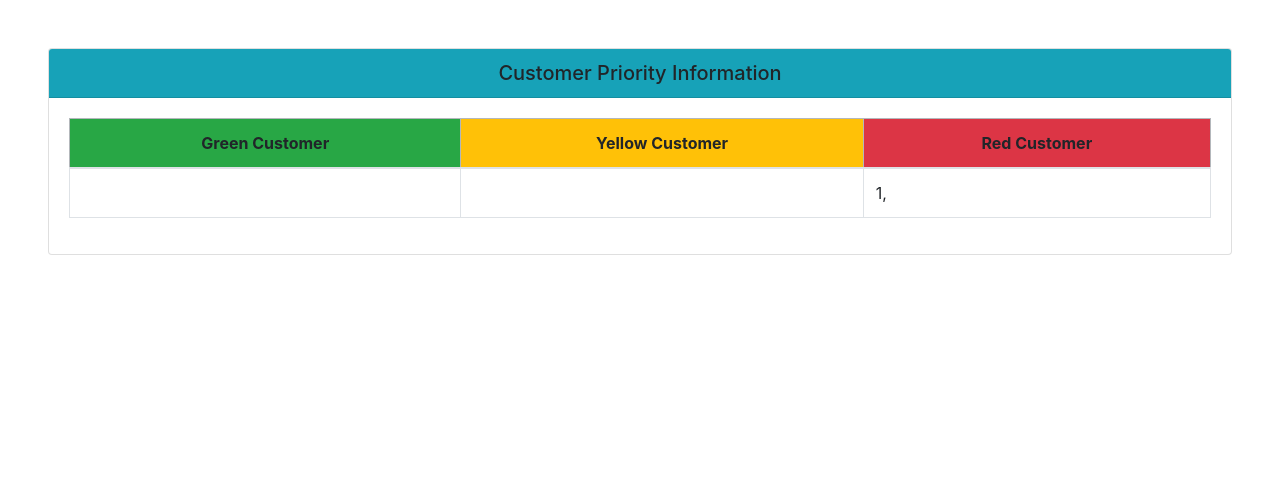
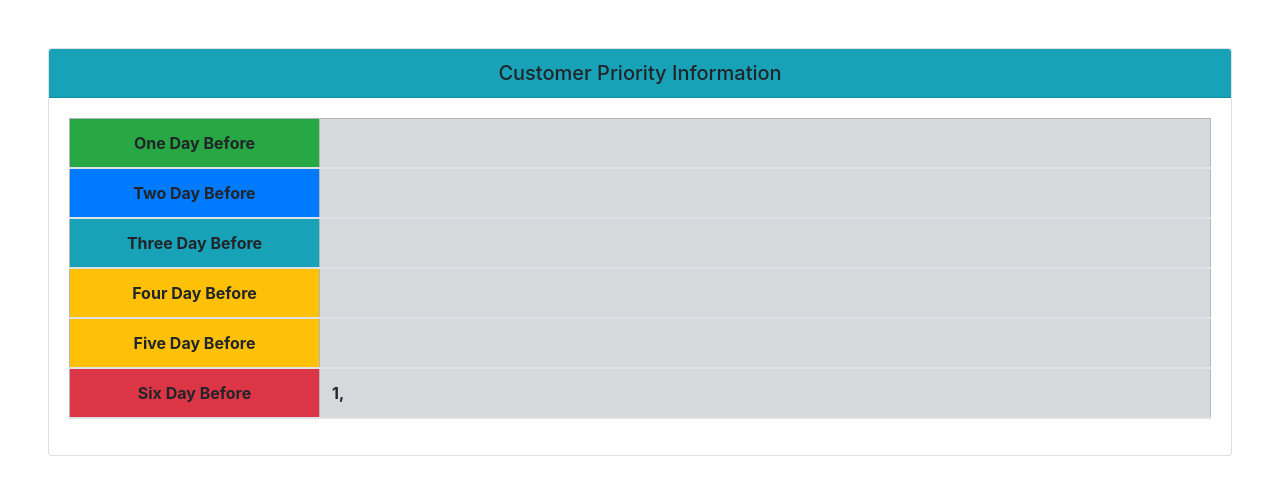
Before and after one commit to mahamudhasan124/WaterSupply, a Django app: page /customer_priority in a window 1280 px wide. Shown: the part 56-551 px from the top of the page. Run offline with Django 3.2, Linux system fonts and the light colour scheme; a user stored in the database is signed in; tables that the repository leaves empty hold one stand-in row (values such as "Sample post"); lists and menus that the app fills with data are empty; some libraries are stand-ins or nearby versions.

Commit message:
priority days and order edit updated

```diff
--- a/pura/templates/pura/customer_details.html
+++ b/pura/templates/pura/customer_details.html
@@ -67,6 +67,8 @@
           {% for order in orders %}
               {{ order.created }},
           {% endfor %}
+          <p>Total : {{ customer_monthly_total }}</p>
+
           <hr>
 
       </div>
--- a/pura/templates/pura/customer_priority.html
+++ b/pura/templates/pura/customer_priority.html
@@ -11,38 +11,96 @@
        <table class="table table-bordered table-hover">
       <thead class="table-secondary">
     <tr>
-      <th class="text-center bg-success" scope="col">Green Customer</th>
-      <th class="text-center bg-warning" scope="col">Yellow Customer</th>
-      <th class="text-center bg-danger" scope="col">Red Customer</th>
+      <th class="text-center bg-success" scope="col" style="width: 250px">One Day Before</th>
+      <th>
+          <div>
+            {% for o in one %}
+               {{ o }},
+             {% endfor %}
+          </div>
+      </th>
+    </tr>
+
+    <tr>
+      <th class="text-center bg-primary" scope="col" style="width: 250px">Two Day Before</th>
+      <th>
+          <div>
+            {% for t in two %}
+            {{ t }},
+            {% endfor %}
+          </div>
+      </th>
+    </tr>
+
+    <tr>
+      <th class="text-center bg-info" scope="col" style="width: 250px">Three Day Before</th>
+      <th>
+          <div>
+            {% for t in three %}
+               {{ t }},
+             {% endfor %}
+          </div>
+      </th>
+    </tr>
+
+    <tr>
+      <th class="text-center bg-warning" scope="col" style="width: 250px">Four Day Before</th>
+      <th>
+          <div>
+            {% for f in four %}
+               {{ f }},
+             {% endfor %}
+          </div>
+      </th>
+    </tr>
+
+    <tr>
+      <th class="text-center bg-warning" scope="col" style="width: 250px">Five Day Before</th>
+      <th>
+          <div>
+            {% for f in five %}
+               {{ f }},
+             {% endfor %}
+          </div>
+      </th>
+    </tr>
+
+    <tr>
+      <th class="text-center bg-danger" scope="col" style="width: 250px">Six Day Before</th>
+      <th>
+          <div>
+            {% for s in six %}
+            {{ s }},
+            {% endfor %}
+          </div>
+      </th>
     </tr>
   </thead>
+<!--
   <tbody>
     <td>
     <div>
         {% for g in green_customer %}
-            {{ g.customer_id }}
+            {{ g }},
         {% endfor %}
     </div>
 
     </td>
     <td scope="col">
         {% for y in yellow_customer %}
-            <p>{{ y.customer_id }} </p>
+            {{ y }},
         {% endfor %}
     </td>
     <td scope="col">
         {% for r in red_customer %}
-            {{ r.customer_id }},
+            {{ r }},
         {% endfor %}
     </td>
   </tbody>
+-->
 </table>
       </div>
     </div>
 </div>
 
-        {% for g in green_customer %}
-            {{ g.customer_id }}
-        {% endfor %}
-
 {% endblock %}
--- a/pura/templates/pura/order.html
+++ b/pura/templates/pura/order.html
@@ -54,7 +54,7 @@
         <td>{{ order.customer_id.tk_previous_due }}</td>
         <td>
             <div class="text-center">
-              <a class="button btn btn-warning" href="{% url 'edit_order' order.customer_id %}">Edit</a>
+              <a class="button btn btn-warning" href="{% url 'edit_order' order.id %}">Edit</a>
           </div>
         </td>
       </tr>
--- a/pura/urls.py
+++ b/pura/urls.py
@@ -24,7 +24,6 @@
     path('staff/', views.staff, name='staff'),
     path('add_staff',views.add_staff, name='add_staff'),
     path('edit_staff/<str:pk>/',views.edit_staff, name='edit_staff'),
-    path('order_date/<str:pk>/',views.order_date, name='order_date'),
 
     path('delivery/<str:pk>/', views.delivery, name='delivery'),
 
--- a/pura/views.py
+++ b/pura/views.py
@@ -173,10 +173,14 @@
 @login_required(login_url='login')
 def customer_details(request, pk):
     customer_details = Customer.objects.get(id=pk)
-    customer_orders = Order.objects.filter(customer_id=pk)
+    customer_orders = Order.objects.filter(customer_id=pk).order_by('-created')
     today = datetime.today()
     orders = Order.objects.filter(customer_id=pk,created__month=today.month, created__year=today.year)
-    context = {'customer_details': customer_details, 'customer_orders': customer_orders,'orders':orders}
+    today = datetime.today()
+    monthly_order = Order.objects.filter(customer_id=pk,created__month=today.month, created__year=today.year)
+    customer_monthly_jar_given = monthly_order.aggregate(sum=Sum('jar_given')).get('sum') or 0
+    customer_monthly_total = customer_monthly_jar_given * customer_details.jar_rate
+    context = {'customer_details': customer_details, 'customer_orders': customer_orders,'orders':orders, 'customer_monthly_total':customer_monthly_total, }
     return render(request, 'pura/customer_details.html', context)
 
 
@@ -225,7 +229,7 @@
                }
     return render(request, 'pura/delivery.html', context)
 
-
+@login_required(login_url='login')
 def staff_details_today(request, pk):
     today = datetime.today().date()
     total_jar_given_today = Order.objects.all().filter(customer_id__staff_id=pk, created__gte=today,
@@ -276,7 +280,7 @@
 @login_required(login_url='login')
 def edit_order(request, pk):
     today = datetime.today().date()
-    order = Order.objects.get(customer_id=pk, created__lte=today, created__gte=today)
+    order = Order.objects.get(id=pk)
     form = OrderForm(instance=order)
 
     if request.method == 'POST':
@@ -296,7 +300,7 @@
     context = {'all_order': all_order,}
     return render(request, 'pura/all_order.html', context)
 
-
+@login_required(login_url='login')
 def guideline(request):
     return render(request, 'pura/guideline.html')
 
@@ -342,7 +346,7 @@
     context = {'form': form}
     return render(request, 'pura/cost.html', context)
 
-
+@login_required(login_url='login')
 def account(request, year_month=None):
     staff_number = Staff.objects.all().count()
 
@@ -442,23 +446,57 @@
     return render(request, 'pura/landing_page.html', context)
 
 
-@login_required()
-def order_date(request,pk):
-    customers = Customer.objects.all().filter(staff_id=pk).order_by('id')
-
-
-    context = {'customers':customers, }
-    return render(request, 'pura/order_date.html', context)
-
-
+@login_required(login_url='login')
 def customer_priority(request):
     onedaybefore = datetime.now() - timedelta(days=1)
     twodaybefore = datetime.now() - timedelta(days=2)
     threedaybefore = datetime.now() - timedelta(days=3)
-    green_customer = Order.objects.filter(created__gte=onedaybefore)
-    yellow_customer = Order.objects.filter(created__gte=twodaybefore,created__lte=onedaybefore)
-    red_customer = Order.objects.filter(created__lte=threedaybefore)
+    fourdaybefore = datetime.now() - timedelta(days=4)
+    fivedaybefore = datetime.now() - timedelta(days=5)
+    sixdaybefore = datetime.now() - timedelta(days=6)
+
+    onec = Order.objects.filter(created__gte=onedaybefore).order_by('customer_id')
+    twoc = Order.objects.filter(created__lte=twodaybefore,created__gte=twodaybefore).order_by('customer_id')
+    threec = Order.objects.filter(created__lte=threedaybefore,created__gte=threedaybefore).order_by('customer_id')
+    fourc = Order.objects.filter(created__lte=fourdaybefore,created__gte=fourdaybefore).order_by('customer_id')
+    fivec = Order.objects.filter(created__lte=fivedaybefore,created__gte=fivedaybefore).order_by('customer_id')
+    sixc = Order.objects.filter(created__lte=sixdaybefore).order_by('customer_id')
+
+    one = []
+    two = []
+    three = []
+    four = []
+    five = []
+    six = []
+
+    for o in onec:
+        if o.customer_id not in one:
+            one.append(o.customer_id)
+
+    for t in twoc:
+        if t.customer_id not in two and t.customer_id not in one:
+            two.append(t.customer_id)
 
 
-    context = {'green_customer':green_customer,'yellow_customer':yellow_customer,'red_customer':red_customer}
+    for t in threec:
+        if t.customer_id not in three and t.customer_id not in two and t.customer_id not in one:
+            two.append(t.customer_id)
+
+
+    for f in fourc:
+        if f.customer_id not in four and f.customer_id not in three and f.customer_id not in two and f.customer_id not in one:
+            two.append(t.customer_id)
+
+
+    for t in fivec:
+        if t.customer_id not in five and t.customer_id not in four and t.customer_id not in three and t.customer_id not in two and t.customer_id not in one:
+            two.append(t.customer_id)
+
+    for t in sixc:
+        if t.customer_id not in six and t.customer_id not in five and t.customer_id not in four and t.customer_id not in three and t.customer_id not in two and t.customer_id not in one:
+            six.append(t.customer_id)
+
+
+
+    context = {'one':one,'two':two,'three':three,'four':four,'five':five,'six':six,}
     return render(request,'pura/customer_priority.html',context)
```
Also changed, not shown: pura/form.py (+4 -4 lines), pura/templates/pura/order_date.html (deleted, +0 -39 lines), pura/templates/pura/staff.html (+0 -7 lines), manage.py (line endings or trailing spaces).
